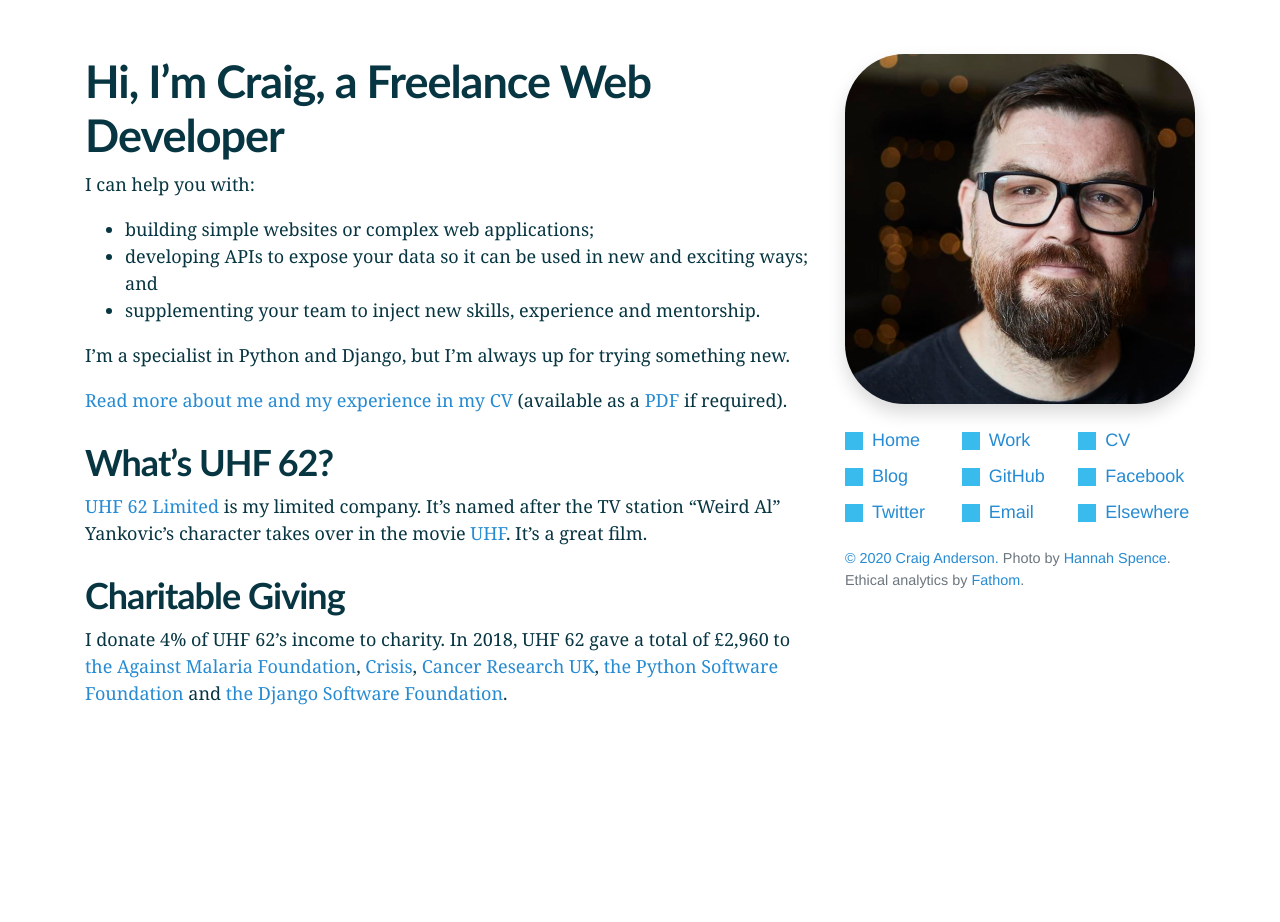
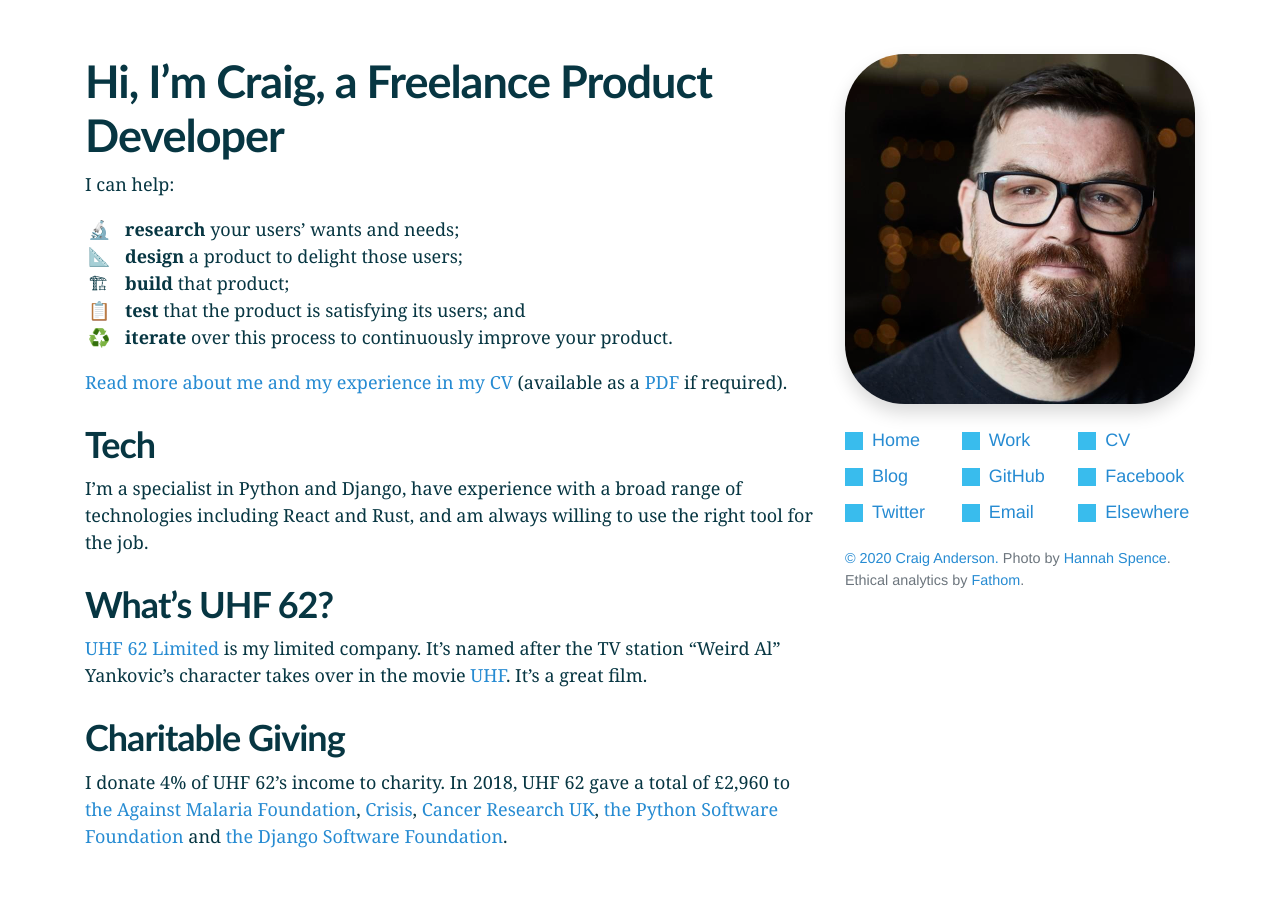
Before and after one commit to craiga/craiga.id.au, a Jekyll site: the page built from work.markdown, in a window 1280 px wide. Built offline with Jekyll 4.4.1, drawn with Linux system fonts in a browser that asks for light colours; our own code applies the rules of GitHub Pages for plain Markdown files; before the commit the page ends 900 px from its top, so only the background shows below that; grey boxes are pictures that could not be loaded.

Commit message:
Update site with career goals

```diff
--- a/_config.yml
+++ b/_config.yml
@@ -1,7 +1,7 @@
 ---
 title: Craig Anderson
 description:
-    Personal site of Craig Anderson, a freelance web developer specialising in Python and Django based in London, England.
+    Personal site of Craig Anderson, a freelance product developer specialising in Python and Django based in London, England.
     Fan of music and craft beer.
     Not a sportsperson or an actor.
 email: craiga@craiga.id.au
--- a/_lists/covid-19-breweries.markdown
+++ b/_lists/covid-19-breweries.markdown
@@ -16,7 +16,7 @@ I'll try to keep this list up-to-date, but please feel free to [email contributi
 * [Howling Hops](https://www.howlinghops.co.uk/shop/)
 * [Signature Brew](https://www.signaturebrew.co.uk/collections/live)
 
-## Elswhere in London
+## Elsewhere in London
 
 * [The Kernel](https://store.thekernelbrewery.com)
 * [Gipsy Hill](https://gipsyhillbrew.com)
--- a/_sass/craiga.scss
+++ b/_sass/craiga.scss
@@ -266,6 +266,29 @@ a:hover .fa-svg {
   }
 }
 
+#page-work #col-main ul {
+  list-style: none;
+  li::before {
+    position: absolute;
+    left: 1em;
+  }
+  li:nth-child(1)::before {
+    content: "🔬";
+  }
+  li:nth-child(2)::before {
+    content: "📐";
+  }
+  li:nth-child(3)::before {
+    content: "🏗";
+  }
+  li:nth-child(4)::before {
+    content: "📋";
+  }
+  li:nth-child(5)::before {
+    content: "♻️";
+  }
+}
+
 @media print {
   *,
   *::before,
--- a/cv.markdown
+++ b/cv.markdown
@@ -1,9 +1,9 @@
 ---
 title: Craig Anderson — CV
-description: Curriculum Vitae of Craig Anderson, a web developer specialising in Python and Django.
+description: Curriculum Vitae of Craig Anderson, a freelance product developer specialising in building web products with Python and Django.
 ---
 
-I’m a web developer specialising in Python and Django with over {{ "now" | date: "%Y" | minus: 2000 }} years of experience. I’m pursuing freelance roles as it should, in time, give me more flexibility to move as my partner’s academic career demands. I’m motivated by work for social and environmental good.
+I’m a product developer specialising in web applications with over {{ "now" | date: "%Y" | minus: 2000 }} years of experience. I’m motivated by work for social and environmental good.
 
 I love pets, but unfortunately I'm unable to work in an office with them as I live with somebody with severe allergies.
 
--- a/index.markdown
+++ b/index.markdown
@@ -3,7 +3,7 @@ title: Hello, I'm Craig Anderson
 id: home
 ---
 
-By day, [I'm a freelance web developer specialising in Python and Django](/work). [I've given some talks about my work](/talks), and I hope to give more.
+By day, [I'm a freelance product developer specialising in Python and Django](/work). [I've given some talks about my work](/talks), and I hope to give more.
 
 By night, you might find me exploring my adopted home city of London [🎶 seeing live music](https://www.songkick.com/users/craigeanderson){:data-fathom-goal-id="XESRNZMT"}, [🍻 enjoying craft beer](https://untappd.com/user/craiganderson){:data-fathom-goal-id="RI7RSBCK"}, or [🥦 playing around in the kitchen](https://www.pinterest.co.uk/craiga/things-i-cooked-that-were-great/){:data-fathom-goal-id="CPBM8UL5"}. When back in [🌏 my home town of Melbourne](/melbourne), I might occasionally play bass guitar in [🎸 Look Who's Toxic](http://lookwhostoxic.com){:data-fathom-goal-id="JUQR3XLO"}.
 
--- a/work.markdown
+++ b/work.markdown
@@ -1,17 +1,22 @@
 ---
-title: Hi, I’m Craig, a Freelance Web Developer
-description: Freelance web developer specialising in Python and Django. Based in London.
+title: Hi, I’m Craig, a Freelance Product Developer
+description: Freelance product developer specialising in Python and Django. Based in London.
+id: work
 ---
 
-I can help you with:
+I can help:
 
- * building simple websites or complex web applications;
- * developing APIs to expose your data so it can be used in new and exciting ways; and
- * supplementing your team to inject new skills, experience and mentorship.
-
-I'm a specialist in Python and Django, but I'm always up for trying something new.
+ * **research** your users' wants and needs;
+ * **design** a product to delight those users;
+ * **build** that product;
+ * **test** that the product is satisfying its users; and
+ * **iterate** over this process to continuously improve your product.
 
 [Read more about me and my experience in my CV](/cv) (available as a [PDF](/cv.pdf) if required).
+
+## Tech
+
+I'm a specialist in Python and Django, have experience with a broad range of technologies including React and Rust, and am always willing to use the right tool for the job.
 
 
 ## What's UHF 62?
```
Also changed, not shown: other parts of cv.markdown (+1 -1 lines), Gemfile.lock, 1 other file.
